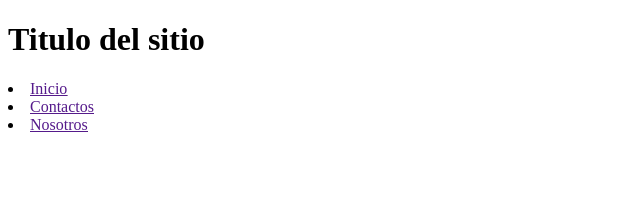
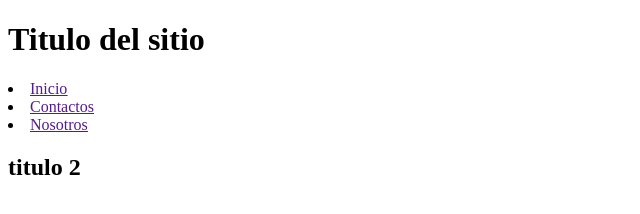
Before and after one commit to Alequiroz00/ArchivoDePrueba, a plain HTML site: page index.html in a window 1280 px wide. Shown: the whole page, without its empty margins (0-640 px from the left). Drawn offline with Linux system fonts and the light colour scheme.

Commit message:
creacion de un h2

```diff
--- a/index.html
+++ b/index.html
@@ -18,7 +18,9 @@
         </nav>
     </header>
     <main>
-
+        <section>
+            <h2>titulo 2</h2>
+        </section>
     </main>
     <footer>
 
```
